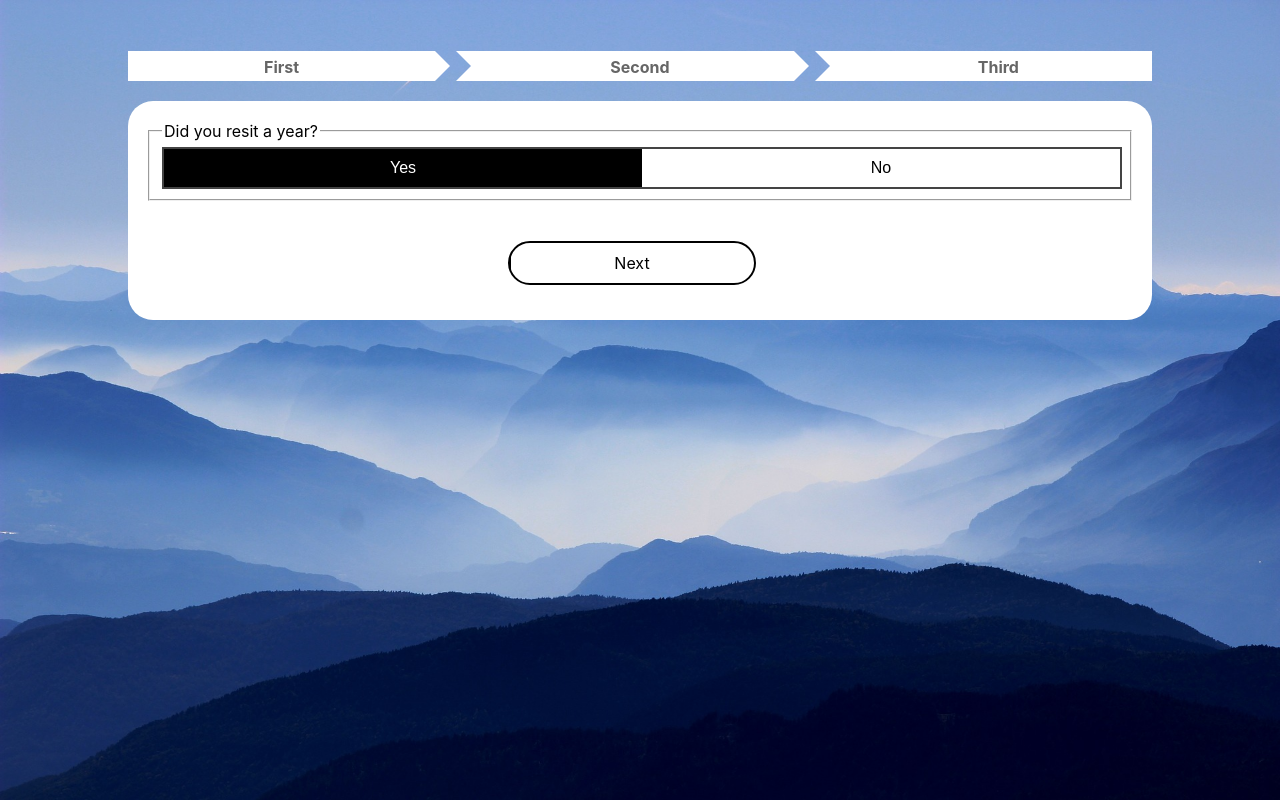
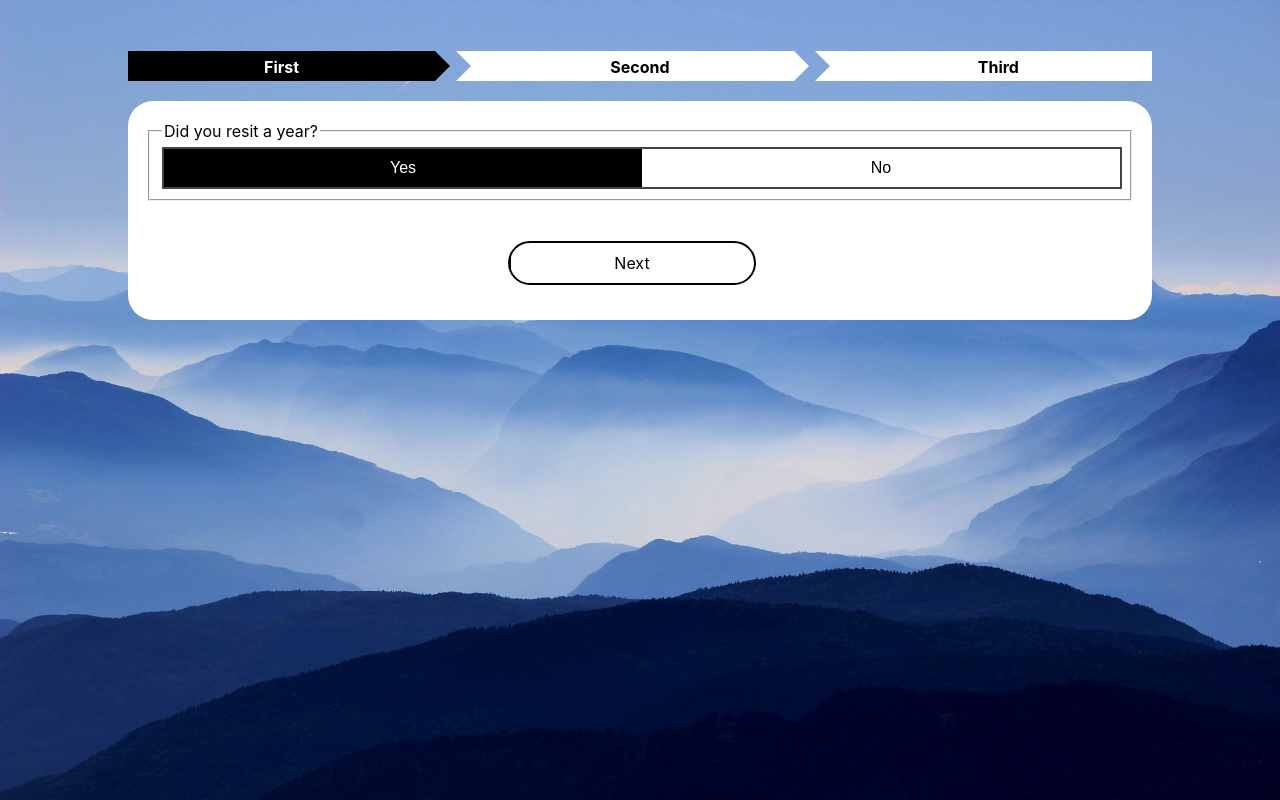
Before and after one commit to LuckySoftware/student-repayment-calculator-website, a React (Create React App) app: page / in a window 1280 px wide. Built offline with nearby package versions, Linux system fonts and the light colour scheme.

Commit message:
Making step indicator work and fixing bug in third section where update was not passed as a prop

```diff
--- a/src/App.css
+++ b/src/App.css
@@ -49,7 +49,7 @@ body {
     line-height: 32px;
     position: relative;
     text-decoration: none;
-    color: #666;
+    color: black;
     cursor: default;
     width: 100%;
     text-align: center;
@@ -65,8 +65,8 @@ body {
     border: 15px solid transparent;
     border-color: white;
     border-left-color: transparent;
+}
 
-}
 .step:after {
     content: "";
     display: block;
@@ -86,3 +86,17 @@ body {
 .step:last-of-type:after {
     display: none;
 }
+
+.black {
+    background: black;
+    color: white;
+}
+.black:before {
+    border: 15px solid transparent;
+    border-color: black;
+    border-left-color: transparent;
+
+}
+.black:after {
+    border-left-color: black;
+}
--- a/src/App.js
+++ b/src/App.js
@@ -5,6 +5,10 @@ import SecondSection from "./form/sections/second/SecondSection";
 import ThirdSection from "./form/sections/third/ThirdSection";
 
 class App extends Component {
+    componentDidMount(){
+        document.title = "Student Repayment Calculator";
+    }
+
     state = {
         currentPositionInForm: 0,
 
@@ -28,27 +32,9 @@ class App extends Component {
         yearlyRaise: null,
 
         directionInForm: null,
-    };
 
-    studentWhoDidResitAYearForm = () => {
-        return (
-            <>
-                <input type="number" value="totalStudentLoanDebt" onClick={this.update}/>
-                <input type="number" value="yearOfGraduation" onClick={this.update}/>
-
-                <input
-                    type="button"
-                    value="Previous"
-                    onClick={this.prev}
-                />
-
-                <input
-                    type="button"
-                    value="Next"
-                    onClick={this.next}
-                />
-            </>
-        );
+        secondStepColor: "white",
+        thirdStepColor: "white"
     };
 
     update = (name, value) => {
@@ -56,13 +42,51 @@ class App extends Component {
     };
 
     prev = () => {
-        this.setState({currentPositionInForm: this.state.currentPositionInForm - 1});
-        this.setState({directionInForm: "previous"})
+        this.setState({currentPositionInForm: this.state.currentPositionInForm - 1}, () =>
+            this.updateSteps());
+        this.setState({directionInForm: "previous"});
+        this.updateSteps();
     };
 
     next = () => {
-        this.setState({currentPositionInForm: this.state.currentPositionInForm + 1});
-        this.setState({directionInForm: "next"})
+        this.setState({currentPositionInForm: this.state.currentPositionInForm + 1}, () =>
+        this.updateSteps());
+        this.setState({directionInForm: "next"});
+        this.updateSteps();
+    };
+
+    updateSteps = () => {
+        console.log(this.state.currentPositionInForm);
+        switch (this.state.currentPositionInForm) {
+            case 0:
+                this.setState({secondStepColor: null});
+                break;
+            case 1:
+                this.setState({secondStepColor: "black"});
+                this.setState({thirdStepColor: null});
+                break;
+            case 2:
+                this.setState({thirdStepColor: "black"});
+                break;
+            default:
+                return null;
+        }
+    };
+
+    submit = () => {
+        // console.log("making a request");
+        // const result = fetch('http://localhost:8080/yearlyRepayment', {
+        //     method: 'POST',
+        //     headers: {
+        //         'Accept': 'application/json',
+        //         'Content-Type': 'application/json',
+        //     },
+        //     body: JSON.stringify({
+        //         salary: 45000,
+        //     })
+        // });
+        //
+        // console.log(result);
     };
 
     displayForm = () => {
@@ -107,6 +131,8 @@ class App extends Component {
                         prev={this.prev}
                         yearlyIncome={this.state.yearlyIncome}
                         yearlyRaise={this.state.yearlyRaise}
+                        submit={this.submit()}
+                        update={this.update}
                     />
                 );
             default:
@@ -115,21 +141,20 @@ class App extends Component {
     };
 
     render() {
-        //TODO Make step indicator work
         return (
             <>
                 <div className="wrapper">
                     <div className="stepIndicator">
                         <div className="stepGrid">
-                            <div className={"step"}>
+                            <div className={["step", "black"].join(" ")}>
                                 First
                             </div>
                             <div/>
-                            <div className="step">
+                            <div className={["step", this.state.secondStepColor].join(" ")}>
                                 Second
                             </div>
                             <div/>
-                            <div className="step">
+                            <div className={["step", this.state.thirdStepColor].join(" ")}>
                                 Third
                             </div>
                         </div>
--- a/src/form/sections/third/ThirdSection.js
+++ b/src/form/sections/third/ThirdSection.js
@@ -145,7 +145,7 @@ class ThirdSection extends Component {
                     <div className="buttonDiv">
                         <input type="button"/>
                         <label
-                            onClick={this.props.next}
+                            onClick={this.props.submit}
                             onMouseEnter={() => this.setState({"mouseInFirstButton": true})}
                             onMouseLeave={() => this.setState({"mouseInFirstButton": false})}
                             className={["button", this.animationForFirstButton].join(" ")}
```
